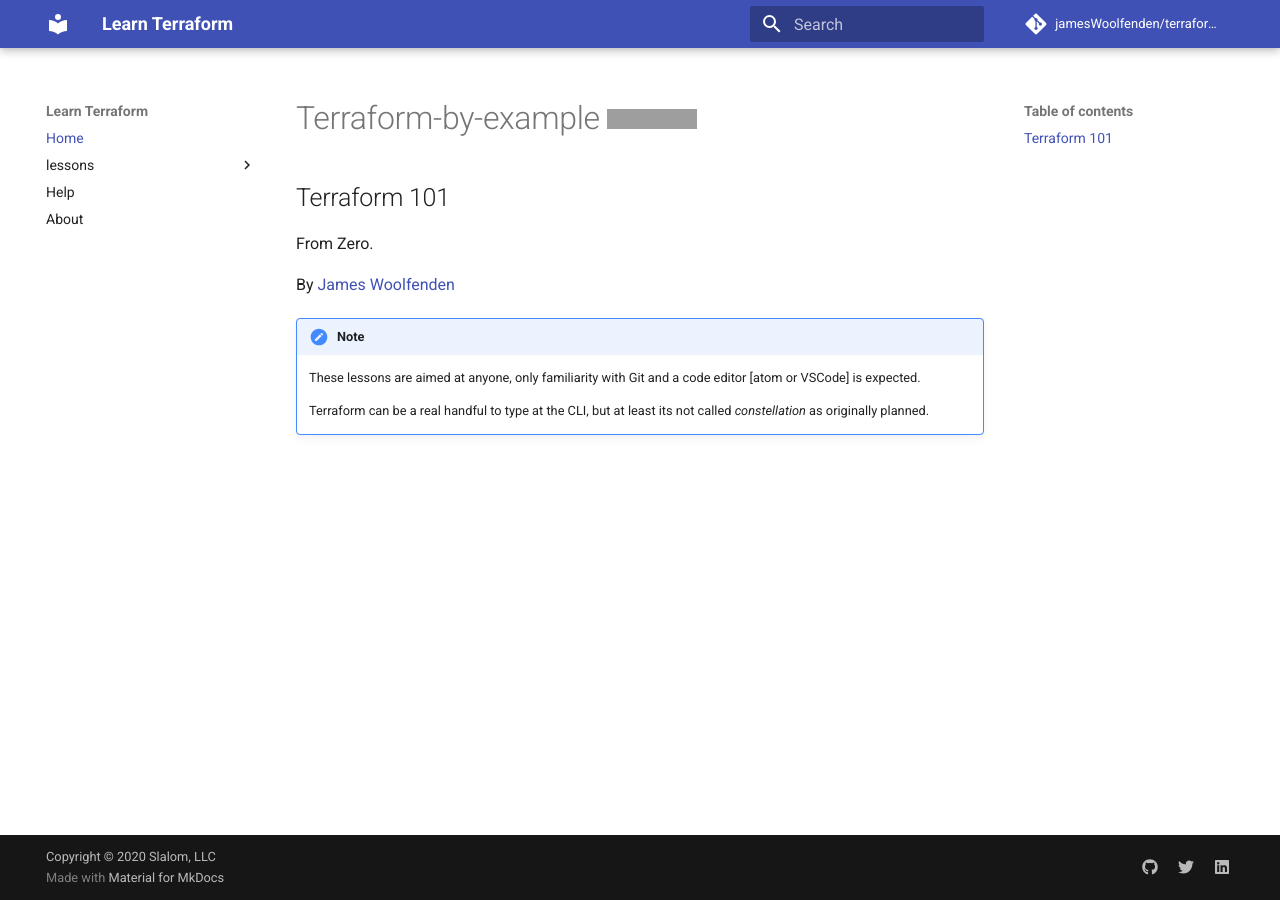
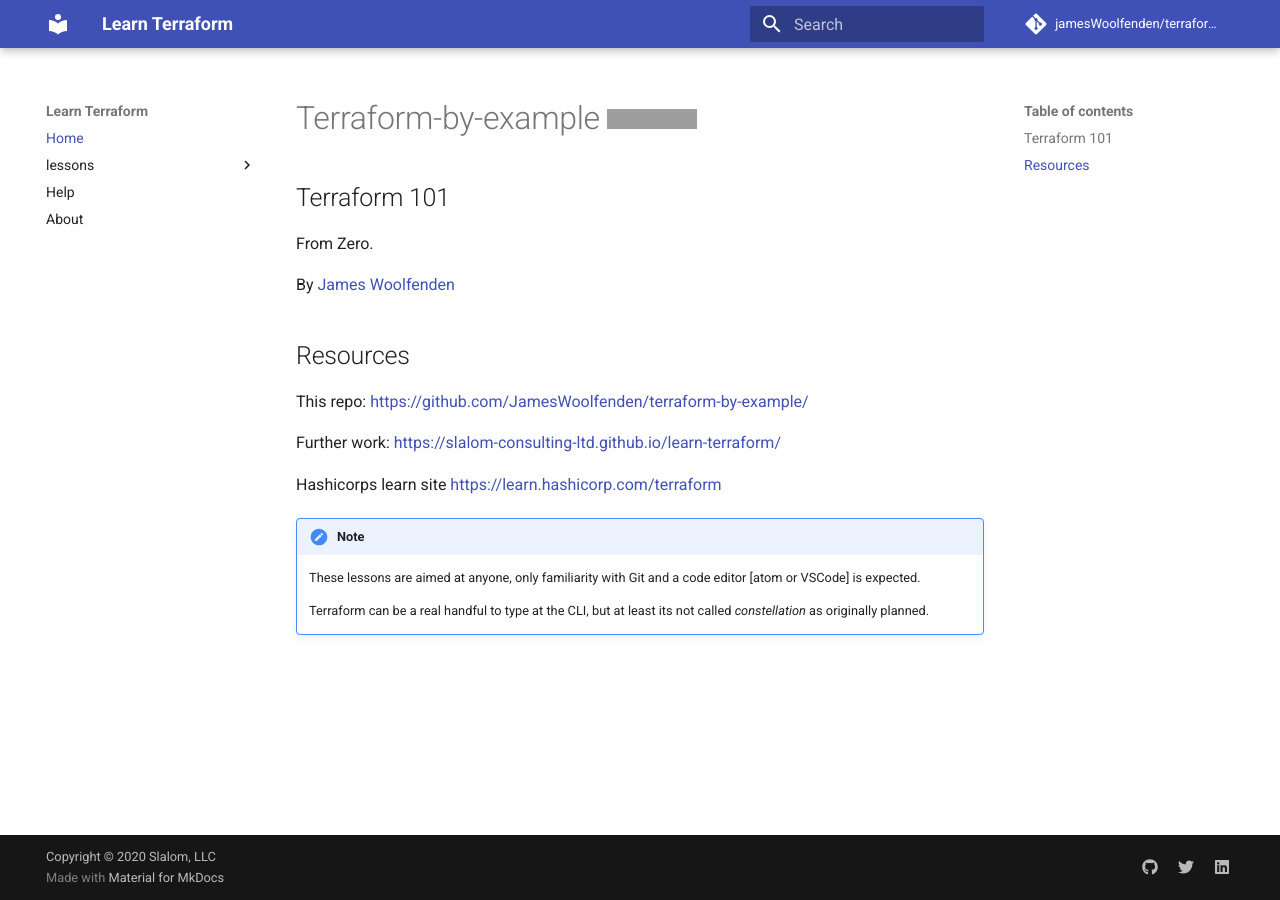
Before and after one commit to JamesWoolfenden/terraform-by-example, an MkDocs documentation site: the page built from docs/index.md, in a window 1280 px wide. Built offline with MkDocs 1.6.1 and Material for MkDocs 9.7.7, drawn with Linux system fonts in a browser that asks for light colours; comment, search, counter and statistics services are not loaded; grey boxes are pictures that could not be loaded.

```diff
--- a/docs/index.md
+++ b/docs/index.md
@@ -6,6 +6,17 @@ From Zero.
 
 By [James Woolfenden](https://www.linkedin.com/jameswoolfenden/)
 
+## Resources
+
+This repo:
+<https://github.com/JamesWoolfenden/terraform-by-example/>
+
+Further work:
+<https://slalom-consulting-ltd.github.io/learn-terraform/>
+
+Hashicorps learn site
+<https://learn.hashicorp.com/terraform>
+
 !!! note
     These lessons are aimed at anyone, only familiarity with Git and a code editor [atom or VSCode] is expected.
 
--- a/mkdocs.yml
+++ b/mkdocs.yml
@@ -6,6 +6,7 @@ nav:
   - lessons:
       - lesson1: lesson1.md
       - lesson2: lesson2.md
+      - lesson3: lesson3.md
   - Help: help.md
   - About: about.md
 theme:
```
Also changed, not shown: docs/lesson1.md (+3 -2 lines).
